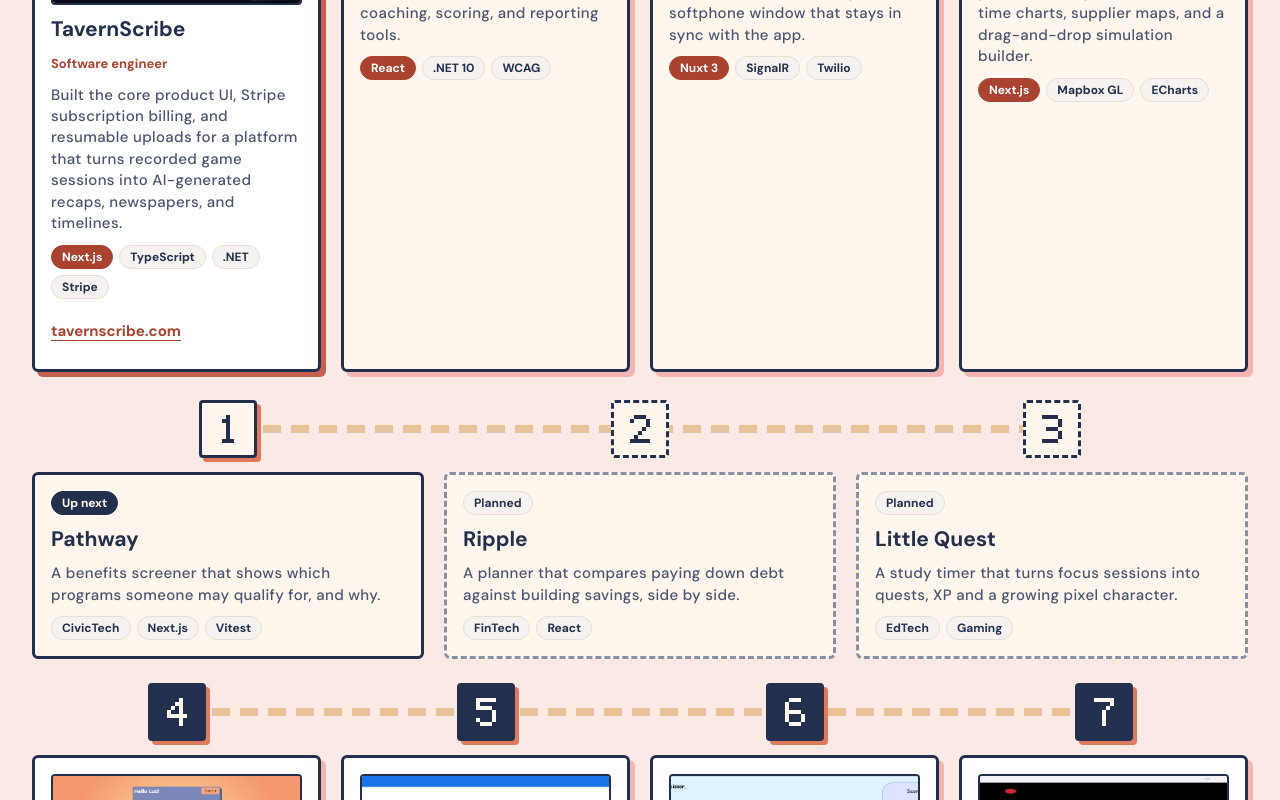
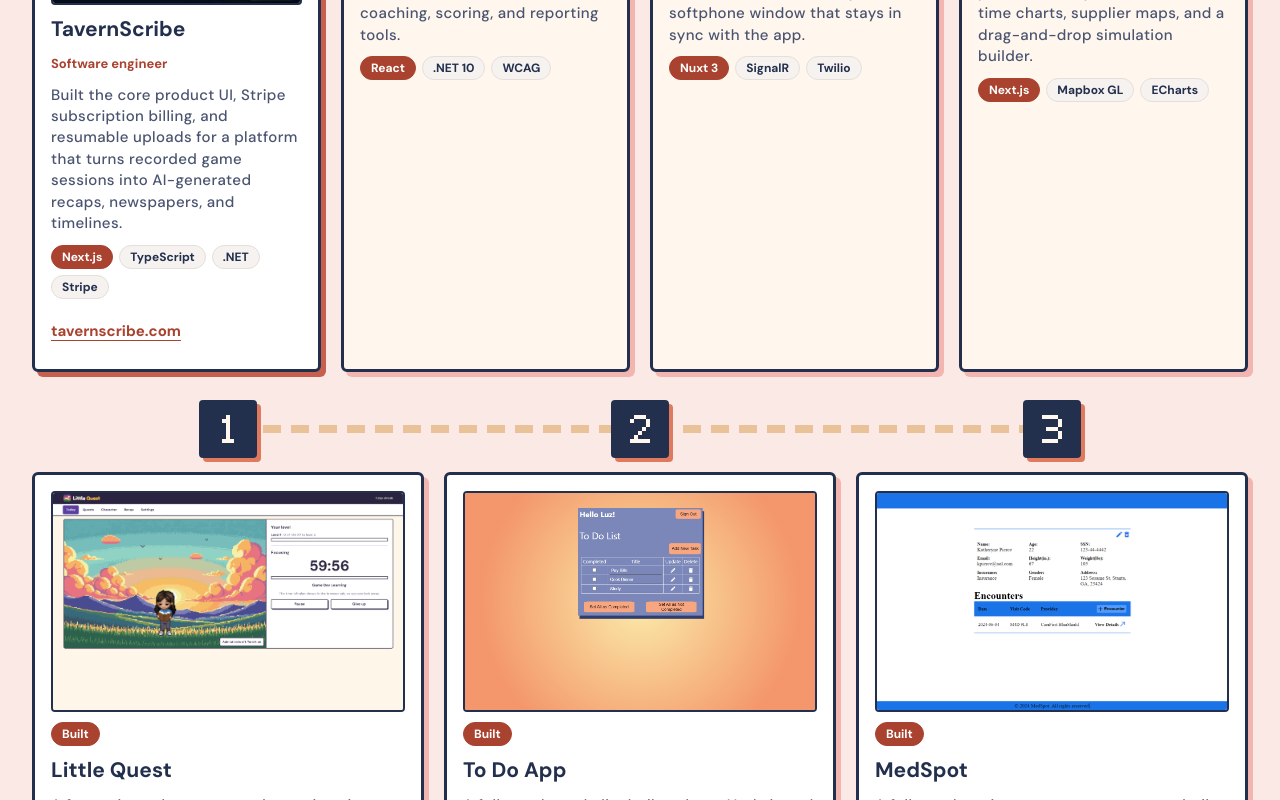
Before and after one commit to rialuz/portfolio, a Next.js app: page / in a window 1280 px wide. Shown: the part 2000-2800 px from the top of the page. Built offline with nearby package versions, Linux system fonts and the light colour scheme.

Commit message:
little quest project

```diff
--- a/components/projects/ProjectTabs.tsx
+++ b/components/projects/ProjectTabs.tsx
@@ -117,20 +117,19 @@
 
 /**
  * Personal projects are shown a page at a time, so the older apps are not all loaded up
- * front. What is coming up and what is already built never share a page.
+ * front: what is built first, then what is coming up. They are spread evenly over the pages,
+ * so six projects are three and three, and no page is left with one project on its own.
  */
 const PAGE_SIZE = MAX_COLUMNS
 const personalPages: { projects: PersonalProject[]; first: number }[] = []
 {
-  const upcoming = personalProjects.filter((p) => p.status !== 'built')
-  const built = personalProjects.filter((p) => p.status === 'built')
-  let first = 1
-  for (const group of [upcoming, built]) {
-    for (let i = 0; i < group.length; i += PAGE_SIZE) {
-      const projects = group.slice(i, i + PAGE_SIZE)
-      personalPages.push({ projects, first })
-      first += projects.length
-    }
+  const ordered = [
+    ...personalProjects.filter((p) => p.status === 'built'),
+    ...personalProjects.filter((p) => p.status !== 'built'),
+  ]
+  const size = Math.ceil(ordered.length / Math.ceil(ordered.length / PAGE_SIZE))
+  for (let i = 0; i < ordered.length; i += size) {
+    personalPages.push({ projects: ordered.slice(i, i + size), first: i + 1 })
   }
 }
 
--- a/content/projects.ts
+++ b/content/projects.ts
@@ -66,28 +66,20 @@
 // Personal project repositories live on the personal account, not the work one in content/site.ts.
 const github = (repo: string) => ({ href: `https://github.com/rialuz/${repo}`, label: 'View on GitHub' })
 
-// In the order shown: what is coming up first, older apps last.
+// In the order shown: what is built first, newest first, then what is coming up.
 export const personalProjects: PersonalProject[] = [
-  {
-    slug: 'pathway',
-    title: 'Pathway',
-    status: 'next',
-    summary: 'A benefits screener that shows which programs someone may qualify for, and why.',
-    tags: ['CivicTech', 'Next.js', 'Vitest'],
-  },
-  {
-    slug: 'ripple',
-    title: 'Ripple',
-    status: 'planned',
-    summary: 'A planner that compares paying down debt against building savings, side by side.',
-    tags: ['FinTech', 'React'],
-  },
   {
     slug: 'little-quest',
     title: 'Little Quest',
-    status: 'planned',
-    summary: 'A study timer that turns focus sessions into quests, XP and a growing pixel character.',
-    tags: ['EdTech', 'Gaming'],
+    status: 'built',
+    summary:
+      'A focus timer that turns study sessions into quests. Finished sessions earn XP, and each level unlocks something new for the pixel character you make.',
+    tags: ['Next.js', 'TypeScript', '.NET 10', 'EF Core', 'PSQL'],
+    image: {
+      src: '/projects/little-quest.png',
+      alt: 'Little Quest during a focus session: a pixel character reading in a sunset meadow, beside the level bar and the timer',
+    },
+    link: { href: 'https://little-quest-rho.vercel.app/', label: 'Try it live' },
   },
   {
     slug: 'todo-app',
@@ -126,6 +118,21 @@
     image: { src: '/projects/snake-game.png', alt: 'The Snake Game board' },
     link: github('snake-game'),
   },
+  {
+    slug: 'ripple',
+    title: 'Ripple',
+    status: 'planned',
+    summary: 'A planner that compares paying down debt against building savings, side by side.',
+    tags: ['FinTech', 'React'],
+  },
+  // Pathway is parked until there is something to show. Uncomment it to put it back.
+  // {
+  //   slug: 'pathway',
+  //   title: 'Pathway',
+  //   status: 'next',
+  //   summary: 'A benefits screener that shows which programs someone may qualify for, and why.',
+  //   tags: ['CivicTech', 'Next.js', 'Vitest'],
+  // },
 ]
 
 export const statusLabel: Record<PersonalStatus, string> = {
```
Also changed, not shown: public/projects/little-quest.png (added), 1 other file (tests, documents, lock files or other folders).
